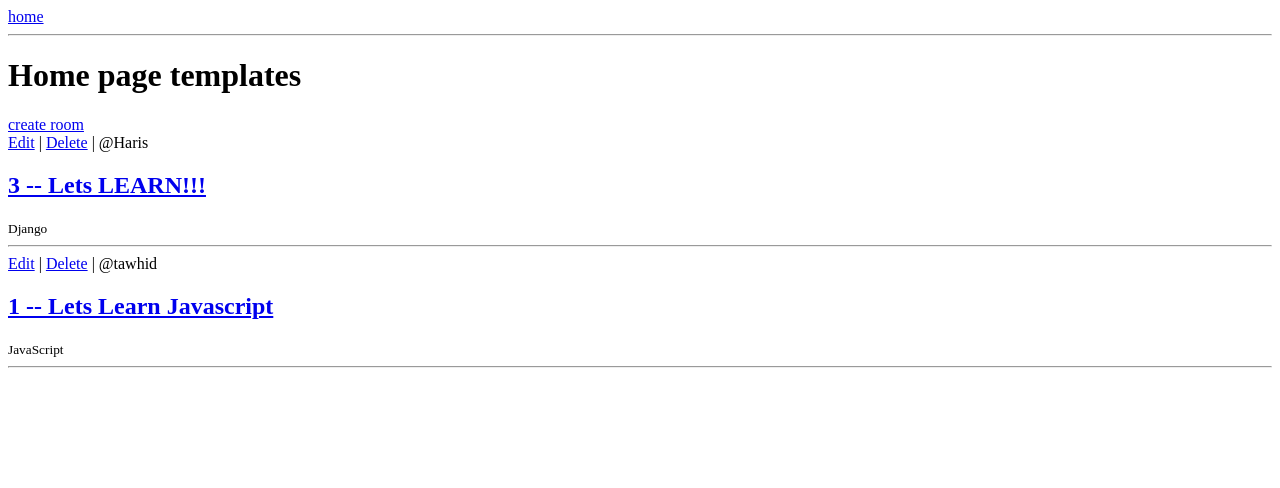
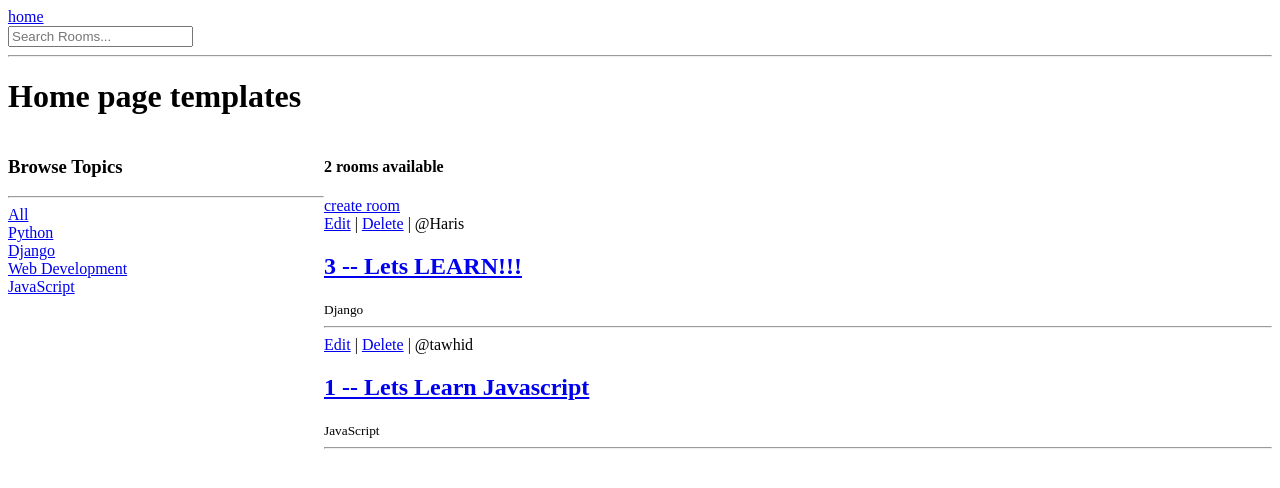
Before and after one commit to TAWHID1248/tmedia_dj, a Django app: page / in a window 1280 px wide. Shown: the top 488 px of the page. Run offline with Django 5.2, Linux system fonts and the light colour scheme; data comes from the database, SQL or seed files in the repository.

Commit message:
6th commit

```diff
--- a/base/templates/base/home.html
+++ b/base/templates/base/home.html
@@ -3,16 +3,45 @@
 {% block content %}
 <h1>Home page templates</h1>
 
-<div>
-    <a href={% url 'room-create' %}> create room</a>
-    {% for room in rooms %}
+<style>
+    .home-container {
+        display: grid;
+        grid-template-columns: 1fr 3fr;
+    }
+</style>
+
+
+<div class='home-container'>
+
+    <div>
+        <h3>Browse Topics</h3>
+        <hr>
+
+        <div>
+            <a href={% url 'home' %} > All </a>
+        </div>
+
+        {% for topic in topics %}
+        <div>
+            <a href={% url 'home' %}?q={{topic.name}} > {{topic.name}} </a>
+        </div>
+        {% endfor %}
+    </div>
+
+    <div>
+        <h4>{{ room_count }} rooms available</h4>
+        <a href={% url 'room-create' %}> create room</a>
+        {% for room in rooms %}
         <div>
             <a href={% url 'room-update' room.id %} >Edit</a> | <a href={% url 'room-delete' room.id %} >Delete</a> | <span>@{{ room.host.username }}</span>
             <a href="{% url 'room' room.id %}"><h2>{{room.id}} -- {{ room.name }}</h2></a>
             <small>{{ room.topic.name }}</small>
             <hr>
         </div>
-    {% endfor %}
+        {% endfor %}
+    </div>
+
+
 </div>
 
 
--- a/base/views.py
+++ b/base/views.py
@@ -1,6 +1,7 @@
 from django.shortcuts import render, redirect
+from django.db.models import Q
 from django.http import HttpResponse
-from .models import Room
+from .models import Room, Topic
 from . forms import RoomForm
 
 
@@ -28,8 +29,19 @@ from . forms import RoomForm
 # ]
 
 def home(request):
-    rooms = Room.objects.all()
-    context = {'rooms': rooms}
+    q = request.GET.get('q') if request.GET.get('q') != None else ''
+
+    rooms = Room.objects.filter(
+        Q(topic__name__icontains=q) |
+        Q(name__icontains=q) |
+        Q(description__icontains=q)
+        )
+
+    room_count = rooms.count()
+
+    topics = Topic.objects.all()
+
+    context = {'rooms': rooms, 'topics': topics, 'room_count': room_count}
     return render(request, 'base/home.html', context)
 
 def room(request, pk):
--- a/templates/navbar.html
+++ b/templates/navbar.html
@@ -3,4 +3,12 @@
     home
 </a>
 
+
+<form method="GET" action={% url 'home' %} >
+
+    <input type='text' name='q' placeholder="Search Rooms..." />
+
+</form>
+
+
 <hr />
```
